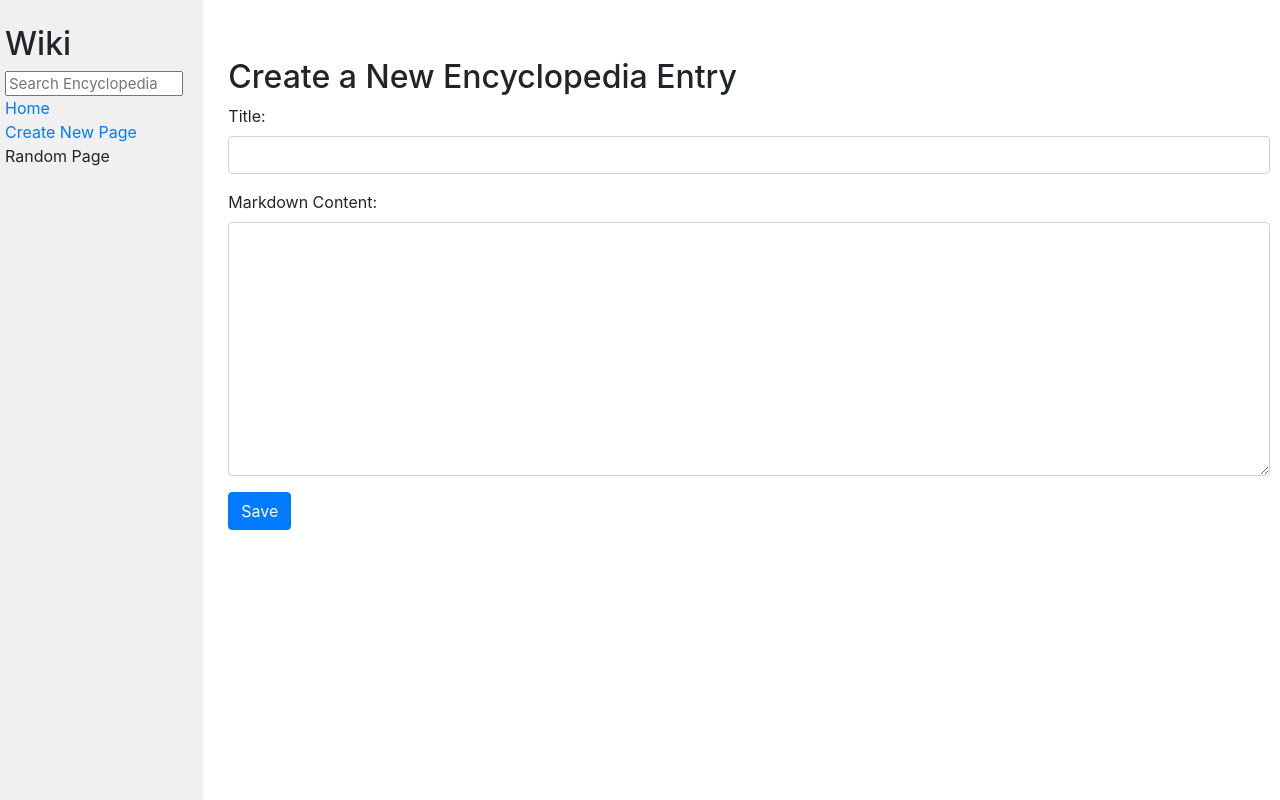
After one commit to sarojoffl/cs50-web-projects, a Django app: page /new in a window 1280 px wide. The commit adds this page. Run offline with Django 3.2, Linux system fonts and the light colour scheme; some libraries are stand-ins or nearby versions.

Commit message:
Add new entry creation feature

```diff
--- /dev/null
+++ b/Project1/wiki/encyclopedia/templates/encyclopedia/create_entry.html
@@ -0,0 +1,23 @@
+{% extends "encyclopedia/layout.html" %}
+
+{% block title %}
+Create New Page
+{% endblock %}
+
+{% block body %}
+<div class="container mt-5">
+    <h2>Create a New Encyclopedia Entry</h2>
+    <form action="{% url 'create_entry' %}" method="post">
+        {% csrf_token %}
+        <div class="form-group">
+            <label for="title">Title:</label>
+            <input type="text" id="title" name="title" class="form-control" required>
+        </div>
+        <div class="form-group">
+            <label for="content">Markdown Content:</label>
+            <textarea id="content" name="content" class="form-control" rows="10" required></textarea>
+        </div>
+        <button type="submit" class="btn btn-primary">Save</button>
+    </form>
+</div>
+{% endblock %}
--- a/Project1/wiki/encyclopedia/templates/encyclopedia/layout.html
+++ b/Project1/wiki/encyclopedia/templates/encyclopedia/layout.html
@@ -19,7 +19,7 @@
                     <a href="{% url 'index' %}">Home</a>
                 </div>
                 <div>
-                    Create New Page
+                    <a href="{% url 'create_entry' %}">Create New Page</a>
                 </div>
                 <div>
                     Random Page
--- a/Project1/wiki/encyclopedia/urls.py
+++ b/Project1/wiki/encyclopedia/urls.py
@@ -3,6 +3,7 @@ from . import views
 
 urlpatterns = [
         path('wiki/<str:title>/', views.entry, name='entry'),
+        path("new", views.create_entry, name="create_entry"),
         path('search', views.search, name='search'),
         path("", views.index, name="index")
 ]
--- a/Project1/wiki/encyclopedia/views.py
+++ b/Project1/wiki/encyclopedia/views.py
@@ -1,6 +1,7 @@
 from django.shortcuts import render, get_object_or_404
 from django.http import HttpResponseRedirect
 from django.urls import reverse
+from django.contrib import messages
 from . import util
 import markdown2
 
@@ -34,3 +35,19 @@ def search(request):
             "entries": matching_entries,
             "query": query
         })
+
+def create_entry(request):
+    if request.method == "POST":
+        title = request.POST.get("title")
+        content = request.POST.get("content")
+        if util.get_entry(title) is not None:
+            messages.error(request, "An entry with this title already exists.")
+            return render(request, "encyclopedia/create_entry.html", {
+                "title": title,
+                "content": content
+            })
+        else:
+            util.save_entry(title, content)
+            return HttpResponseRedirect(reverse("entry", kwargs={"title": title}))
+    else:
+        return render(request, "encyclopedia/create_entry.html")
```
Also changed, not shown: Project1/wiki/entries/JavaScript.md (added, +9 -0 lines).
